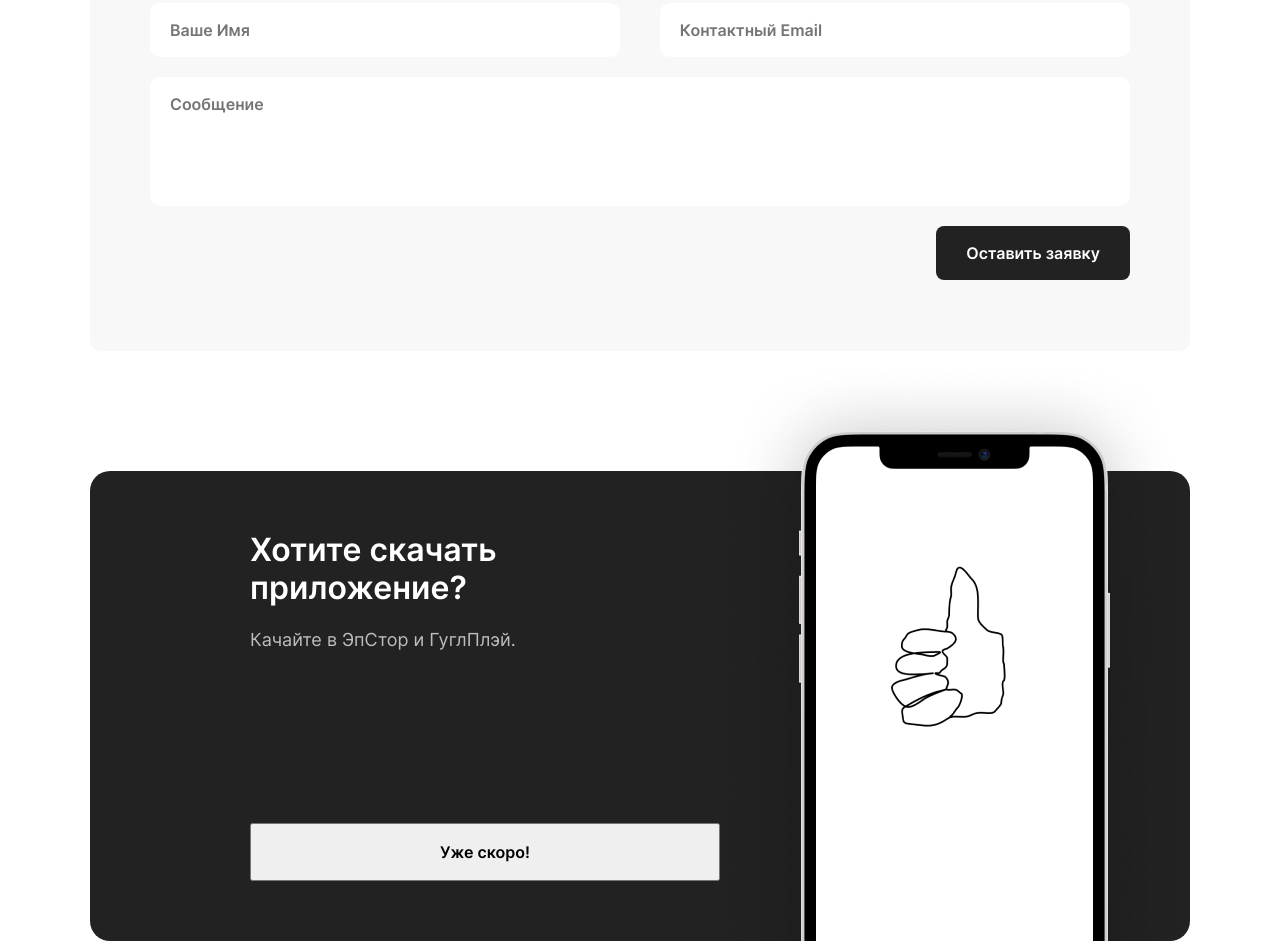
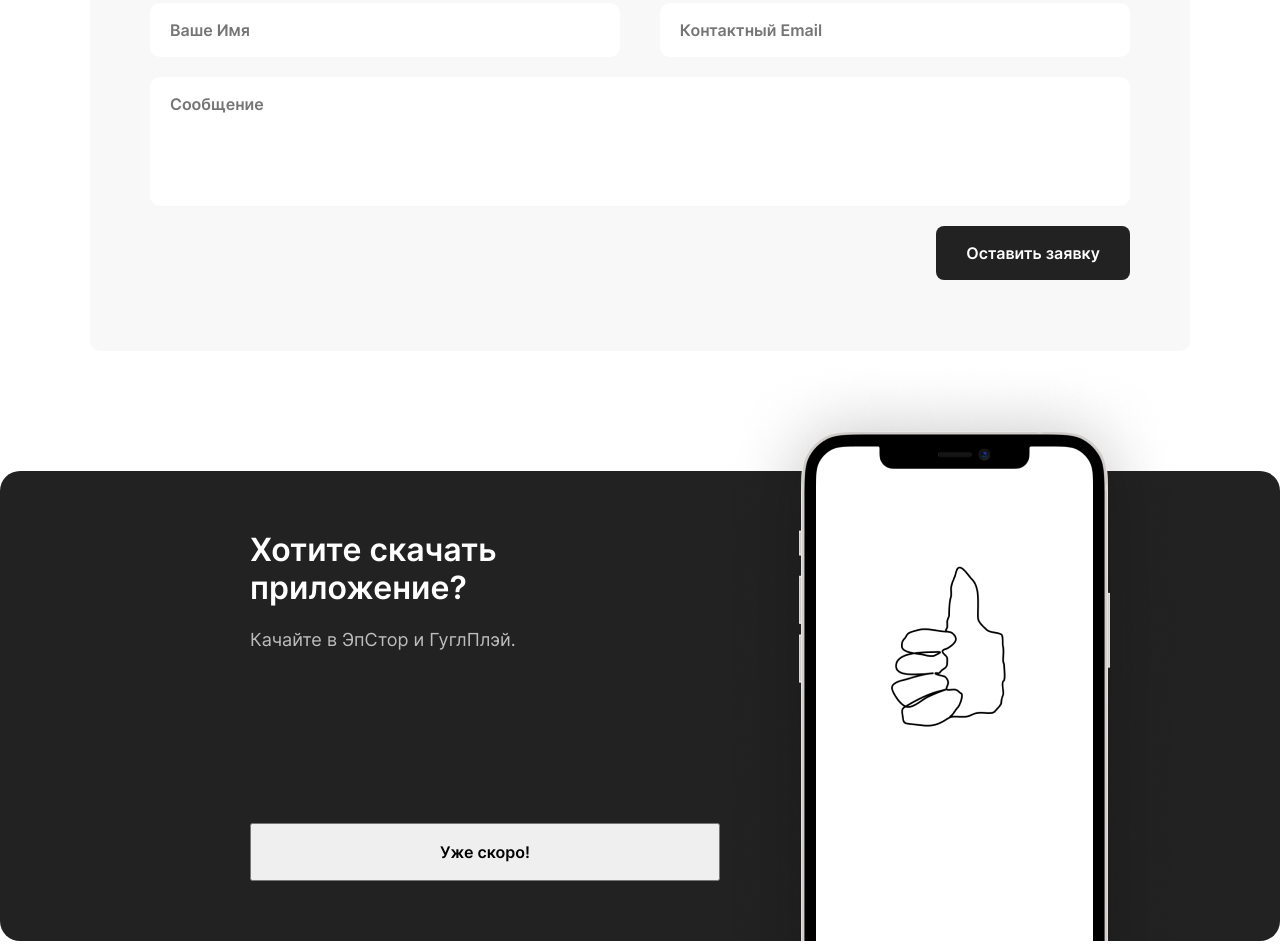
Before and after one commit to remnev-s/paint-landing, a plain HTML site: page src/index.html in a window 1280 px wide. Shown: the part 2609-3560 px from the top of the page. Drawn offline with Linux system fonts and the light colour scheme.

Commit message:
fix: footer

```diff
--- a/src/index.html
+++ b/src/index.html
@@ -151,18 +151,19 @@
           </form>
         </section>
       </div>
-      <footer class="footer page__wrapper">
-        <div class="footer__content">
-          <h2 class="footer__title">Хотите скачать приложение?</h2>
-          <p class="footer__text">Качайте в ЭпСтор и ГуглПлэй.</p>
-          <button class="footer__btn">Уже скоро!</button>
+      <footer class="footer">
+        <div class="footer__inner page__wrapper">
+          <img
+            src="./img/image-phohe-footer.png"
+            alt="логотип приложения"
+            class="footer__image"
+          />
+          <div class="footer__content">
+            <h2 class="footer__title">Хотите скачать приложение?</h2>
+            <p class="footer__text">Качайте в ЭпСтор и ГуглПлэй.</p>
+            <button class="footer__btn">Уже скоро!</button>
+          </div>
         </div>
-
-        <img
-          src="./img/image-phohe-footer.png"
-          alt="логотип приложения"
-          class="footer__image"
-        />
       </footer>
     </div>
     <script src="./js/script.min.js"></script>
--- a/src/scss/blocks/footer/__image/footer__image.scss
+++ b/src/scss/blocks/footer/__image/footer__image.scss
@@ -2,4 +2,5 @@
   position: absolute;
   right: 0;
   bottom: 0;
+  // padding-right: 10rem;
 }
--- /dev/null
+++ b/src/scss/blocks/footer/__inner/footer__inner.scss
@@ -0,0 +1,6 @@
+.footer__inner {
+  position: relative;
+  display: flex;
+  width: 100%;
+  // display: contents;
+}
--- a/src/scss/blocks/footer/footer.scss
+++ b/src/scss/blocks/footer/footer.scss
@@ -1,7 +1,7 @@
 @use 'color' as *;
 
 .footer {
-  position: relative;
+  // position: relative;
   background-color: $main-dark;
   border-radius: 2rem;
   min-height: 47rem;
--- a/src/scss/frameworks.scss
+++ b/src/scss/frameworks.scss
@@ -40,6 +40,7 @@
 @forward 'blocks/entry/__button/entry__button.scss';
 
 @forward 'blocks/footer/footer.scss';
+@forward 'blocks/footer/__inner/footer__inner.scss';
 @forward 'blocks/footer/__content/footer__content.scss';
 @forward 'blocks/footer/__title/footer__title.scss';
 @forward 'blocks/footer/__text/footer__text.scss';
```
Also changed, not shown: src/css/main.min.css.
